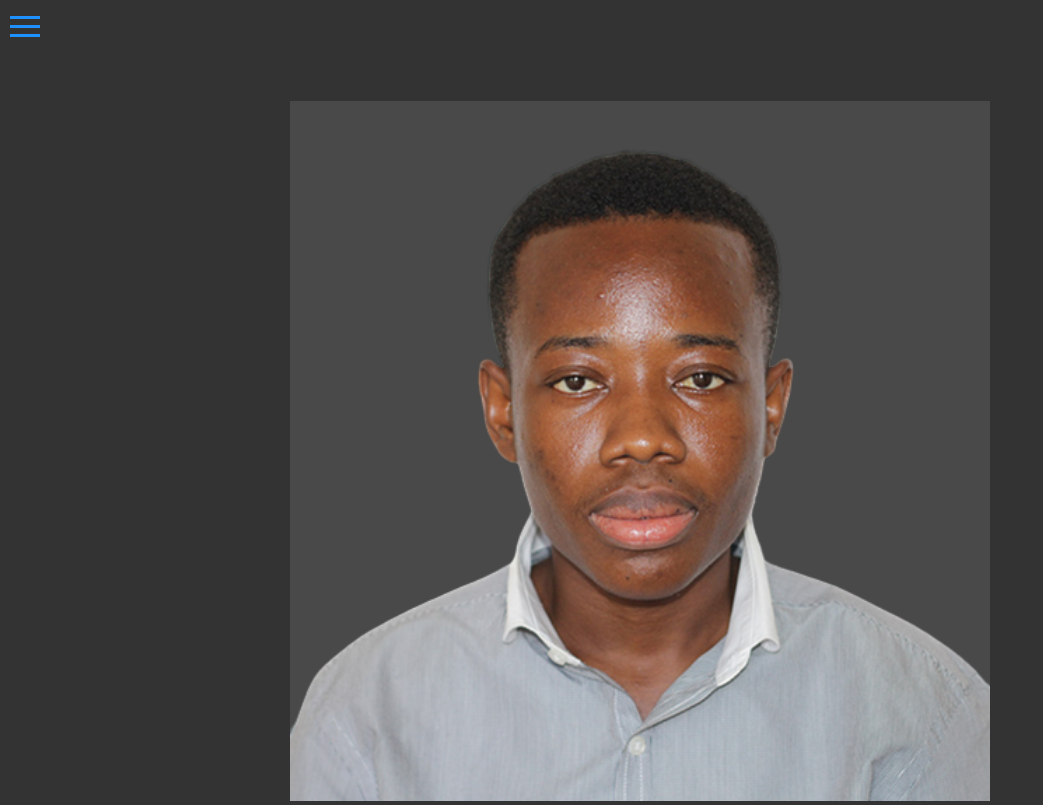
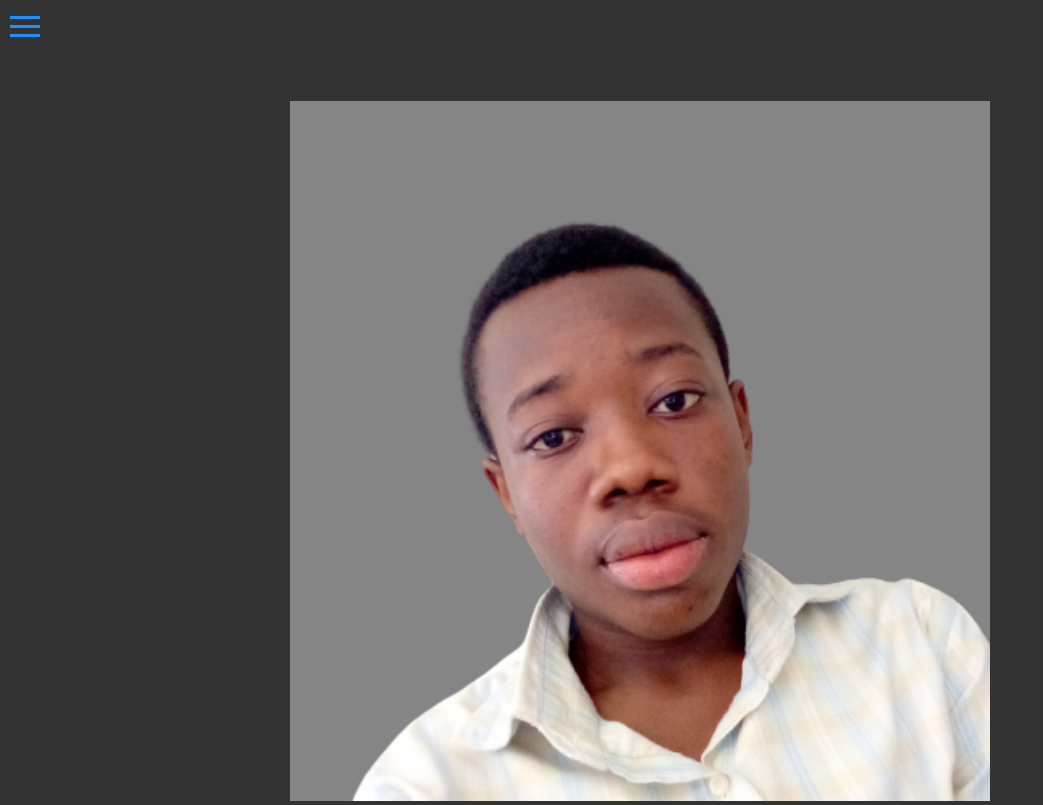
Before and after one commit to teckG/MobileFirst, a plain HTML site: page index.html in a window 1280 px wide. Shown: the top 805 px of the page, without its empty margins (0-1043 px from the left). Drawn offline with Linux system fonts and the light colour scheme.

Commit message:
Passport inage changed

```diff
--- a/assets/css/styles.css
+++ b/assets/css/styles.css
@@ -134,7 +134,7 @@ body {
     overflow: hidden;
     position: relative;
     transition: transform 1s ease-in-out, background-color 1s ease-in-out, border-radius 1s ease-in-out;
-    aspect-ratio: 1/1;
+
 }
 
 .hero-illustrations:hover {
@@ -144,7 +144,8 @@ body {
 .hero-illustrations img {
     width: 100%;
     max-width: 700px;
-    background-color: rgba(255, 255, 255, 0.107);
+    background-color: rgba(255, 255, 255, 0.399);
+    aspect-ratio: 1/1;
     object-fit: cover;
 }
 
--- a/index.html
+++ b/index.html
@@ -55,7 +55,7 @@
     <main class="container">
         <section class=" hero">
             <div class="card hero-illustrations">
-                <img id="profile-picture" src="assets/images/profile-image-removebg.png" alt="An hero image">
+                <img id="profile-picture" src="assets/images/profile-image-removebg-1.png" alt="An hero image">
             </div>
             <div class="hero-text">
                 <h1 class="leading-text txt-center">i'm cephas</h1>
@@ -401,6 +401,8 @@
             </div>
         </section>
 
+
+
     </main>
     <script src="assets/js/hamburger.js"></script>
     <script src="assets/js/scroll-behavior.js"></script>
```
Also changed, not shown: assets/images/profile-image-removebg-1.png (added), assets/images/profile-image-removebg-2.png (added).
